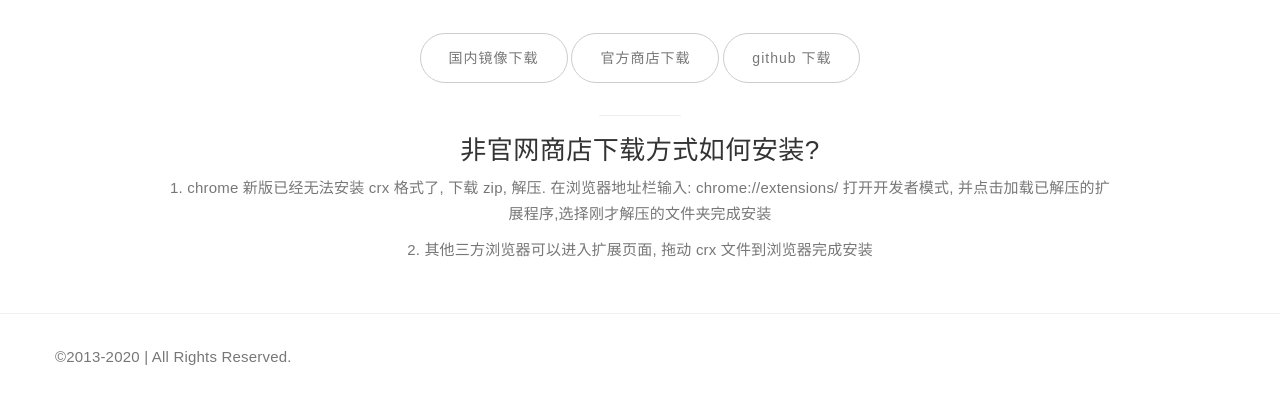
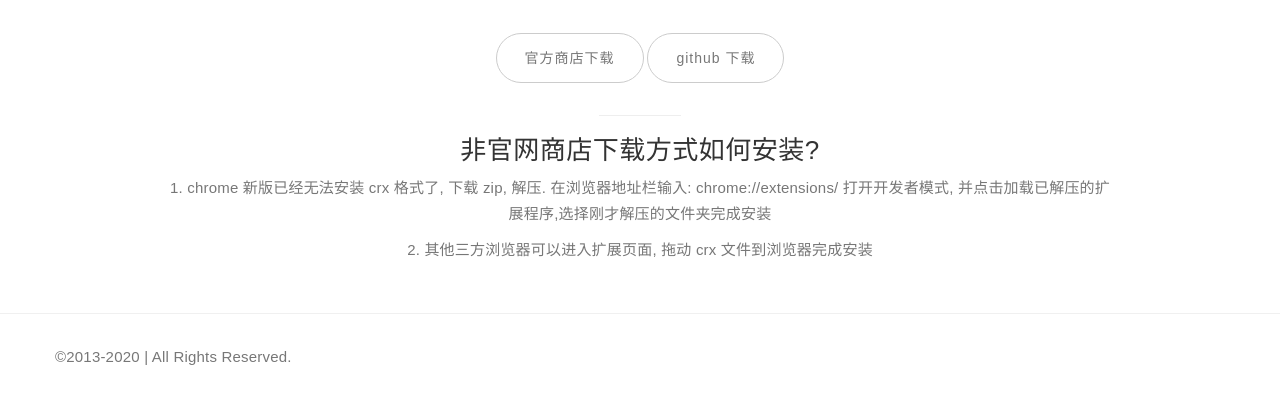
Before and after one commit to bluebabes/115, a plain HTML site: page themes/magnet/download.html in a window 1280 px wide. Shown: the part 223-626 px from the top of the page. Drawn offline with Linux system fonts and the light colour scheme.

Commit message:
Update download.html

```diff
--- a/themes/magnet/download.html
+++ b/themes/magnet/download.html
@@ -76,8 +76,7 @@
                         </div>
 
                         <div class="blog-post-des">
-                          <a target="_blank" href="https://www.chromefor.com/?s=115%E7%BD%91%E7%9B%98%E7%A6%BB%E7%BA%BF%E4%B8%8B%E8%BD%BD"
-                                class="btn btn-default">国内镜像下载</a>
+
                             <a target="_blank" href="https://chrome.google.com/webstore/detail/115%E7%BD%91%E7%9B%98%E7%A6%BB%E7%BA%BF%E4%B8%8B%E8%BD%BD/jgcpgphpmecnbepkigkioamkdiallnai"
                                 class="btn btn-default">官方商店下载</a>
                             <a target="_blank" href="https://github.com/bluebabes/115/releases"
```
